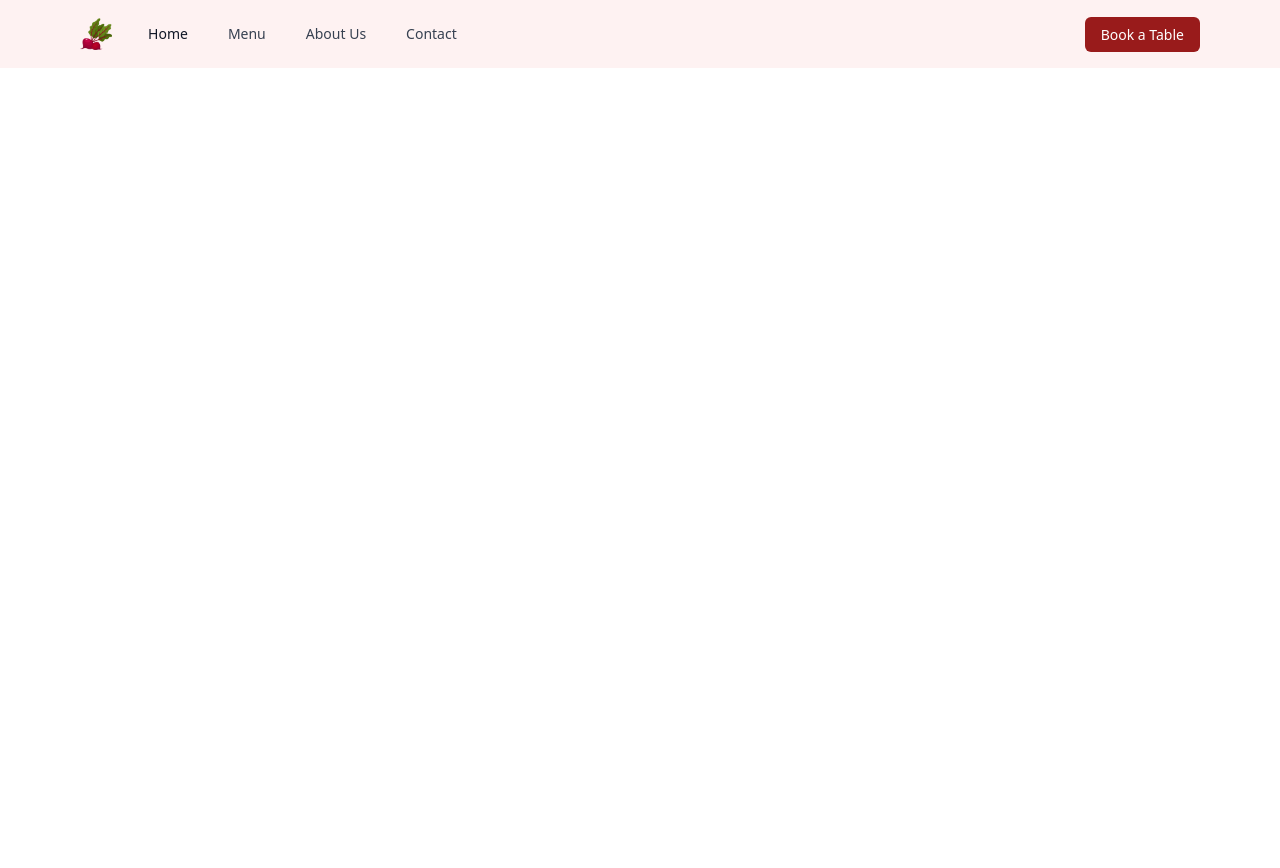
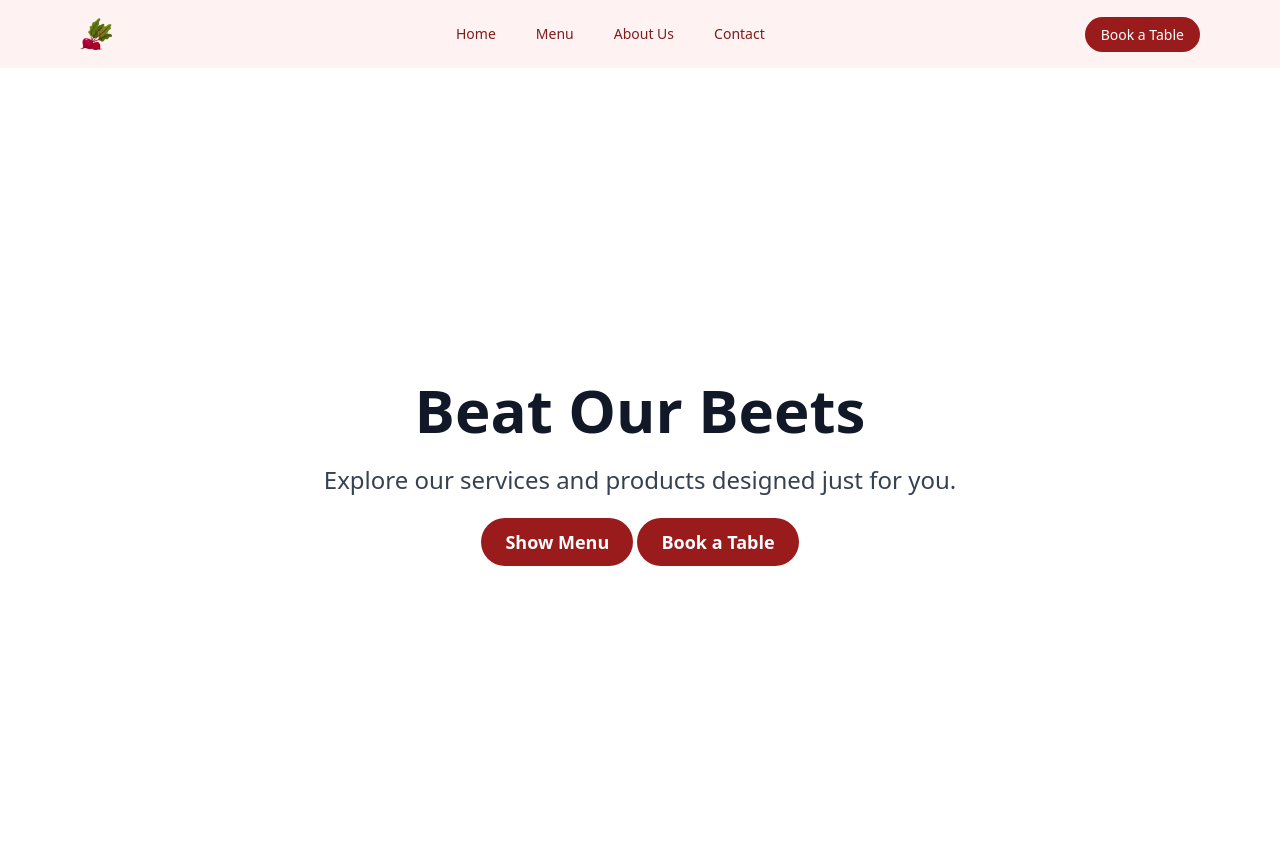
Before and after one commit to becodeorg/verou-5-laravel-resto-uncertain-laravel-beats, a Laravel app: page /home in a window 1280 px wide. Before the commit the page ends 68 px from the top, so only its background shows below. Run offline with Laravel 10, Linux system fonts and the light colour scheme.

Commit message:
Hover styling buttons

```diff
--- a/resources/views/guest/index.blade.php
+++ b/resources/views/guest/index.blade.php
@@ -8,24 +8,37 @@
     <link rel="icon" href="{{ asset('images/beets-logo.png') }}">
 </head>
 <body>
-<nav class="bg-red-50 w-full flex justify-between items-center px-20 py-4 ">
-  <div class="flex items-center ">
+<nav class="bg-red-50 w-full flex justify-between items-center px-20 py-4">
+    <!-- Logo -->
+    <div class="flex items-center">
         <img class="h-8 w-auto pr-6" src="{{ asset('images/beets-logo.png') }}" alt="Beets Restaurant">
-    <div class="hidden sm:block">
+    </div>
+
+    <!-- Navigation Items -->
+    <div class="flex justify-center flex-grow">
         <div class="flex space-x-4">
-        <a href="#" class="text-gray-900 rounded-md px-3 py-2 text-sm font-medium" aria-current="page">Home</a>
-        <a href="#" class="text-gray-700 hover:bg-gray-200 hover:text-gray-900 rounded-md px-3 py-2 text-sm font-medium">Menu</a>
-        <a href="#" class="text-gray-700 hover:bg-gray-200 hover:text-gray-900 rounded-md px-3 py-2 text-sm font-medium">About Us</a>
-        <a href="#" class="text-gray-700 hover:bg-gray-200 hover:text-gray-900 rounded-md px-3 py-2 text-sm font-medium">Contact</a>
+            <a href="#" class="text-red-900 hover:bg-red-300 hover:text-red-900 rounded-full px-3 py-2 text-sm font-medium" aria-current="page">Home</a>
+            <a href="#" class="text-red-900 hover:bg-red-300 hover:text-red-900 rounded-full px-3 py-2 text-sm font-medium">Menu</a>
+            <a href="#" class="text-red-900 hover:bg-red-300 hover:text-red-900 rounded-full px-3 py-2 text-sm font-medium">About Us</a>
+            <a href="#" class="text-red-900 hover:bg-red-300 hover:text-red-900 rounded-full px-3 py-2 text-sm font-medium">Contact</a>
         </div>
     </div>
-  </div>
+
     <!-- Booking Button -->
     <div>
-    <a href="#" class="bg-red-800 text-white rounded-md px-4 py-2 text-sm font-medium">Book a Table</a>
+        <a href="#" class="bg-red-800 hover:bg-green-800 text-white rounded-full px-4 py-2 text-sm font-medium">Book a Table</a>
     </div>
 </nav>
 
+<!-- Welcome Section -->
+    <section class="h-screen flex flex-col justify-center items-center bg-white">
+        <h1 class="text-4xl sm:text-5xl md:text-6xl font-bold text-gray-900 mb-6 text-center">Beat Our Beets</h1>
+        <p class="text-lg sm:text-xl md:text-2xl text-gray-700 mb-8 text-center">Explore our services and products designed just for you.</p>
+        <div>
+        <a href="#services" class="bg-red-800 hover:bg-green-800 text-white font-semibold py-3 px-6 rounded-full text-lg transition duration-300 ease-in-out transform hover:scale-105">Show Menu</a>
+        <a href="#services" class="bg-red-800 hover:bg-green-800 text-white font-semibold py-3 px-6 rounded-full text-lg transition duration-300 ease-in-out transform hover:scale-105">Book a Table</a>
+        </div>
+    </section>
 
 </body>
 </html>
```
Lines whose indentation alone changed are shown as unchanged.
